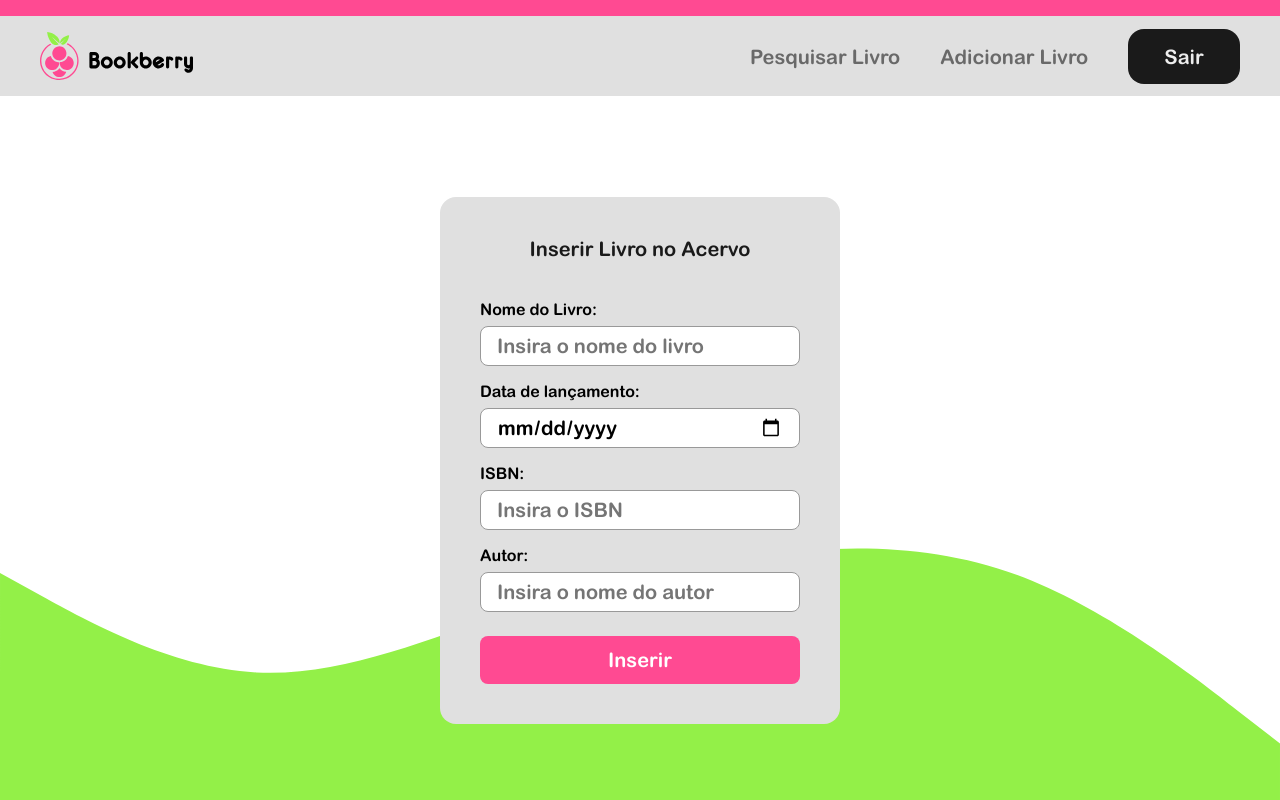
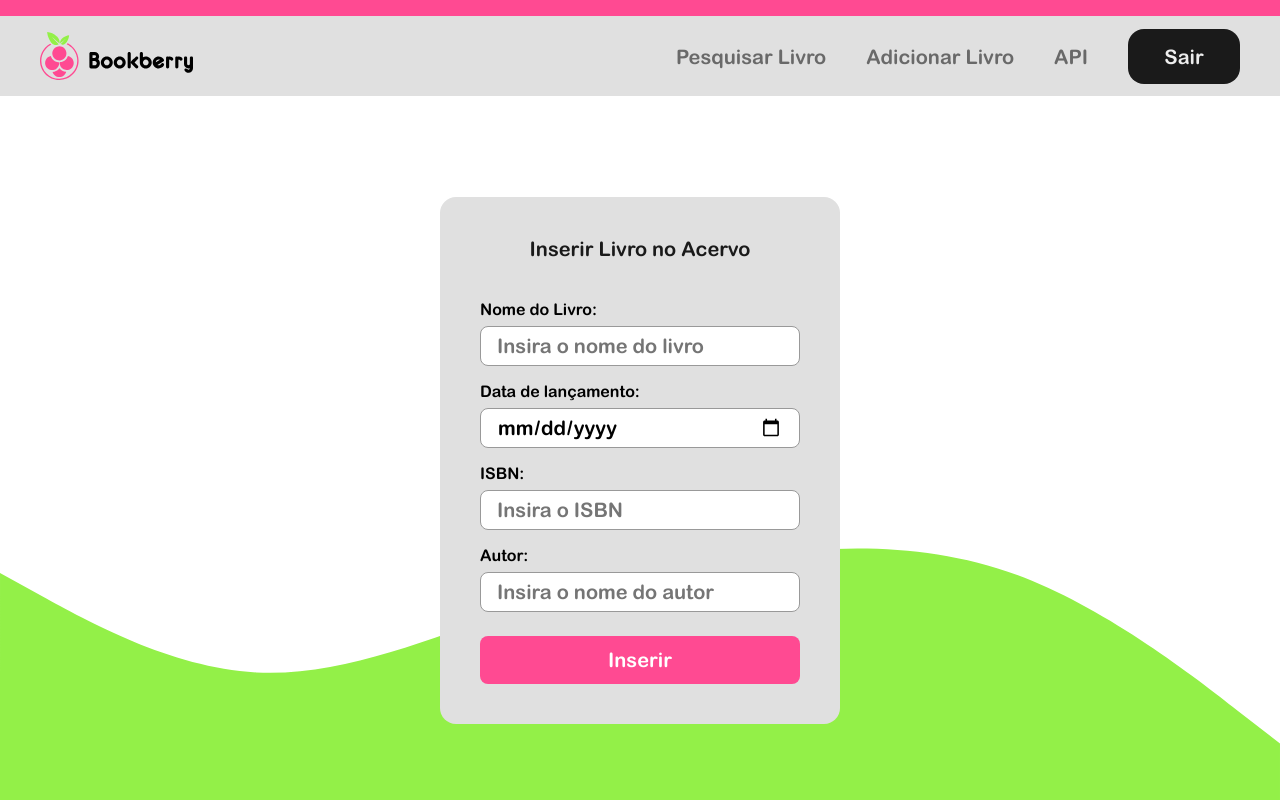
Before and after one commit to juliokozarewicz/bookberry, a Django app: page /insert in a window 1280 px wide. Run offline with Django 5.2, Linux system fonts and the light colour scheme; the visitor is signed in with stand-in values (Sample User, id 1).

Commit message:
[ BASE ] (finalizado) Inclusão de link para API.

```diff
--- a/templates/core/base.html
+++ b/templates/core/base.html
@@ -20,6 +20,7 @@
         <div id="options">
             <button onclick="location.href='/search'" class="btnstop">Pesquisar Livro</button>
             <button onclick="location.href='/insert'" class="btnstop">Adicionar Livro</button>
+            <button onclick="location.href='/api'" class="btnstop">API</button>
             <button onclick="location.href='/accounts/logout'" id="sair" class="btnstop">Sair</button>
         </div>
     </nav>
```
Also changed, not shown: 1_utils/2_imgs_readme/6.png (added), README.md.
